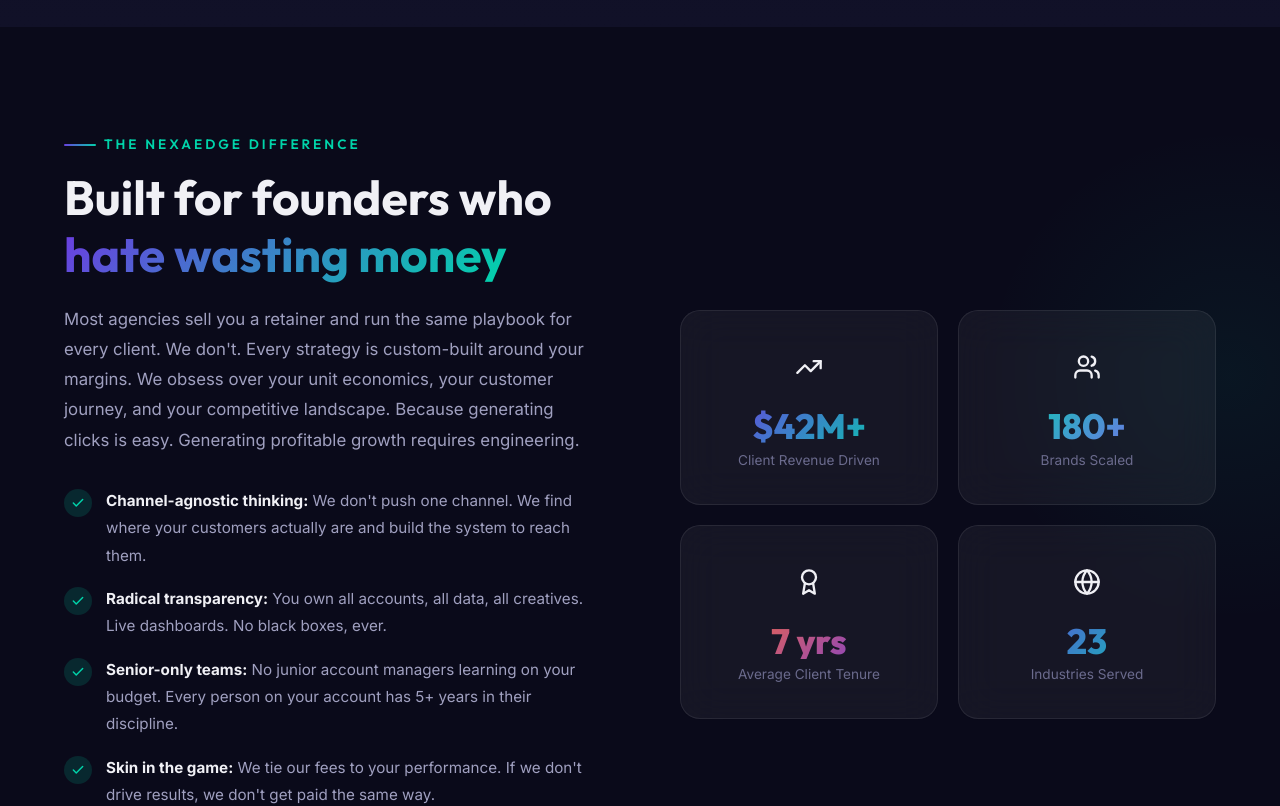
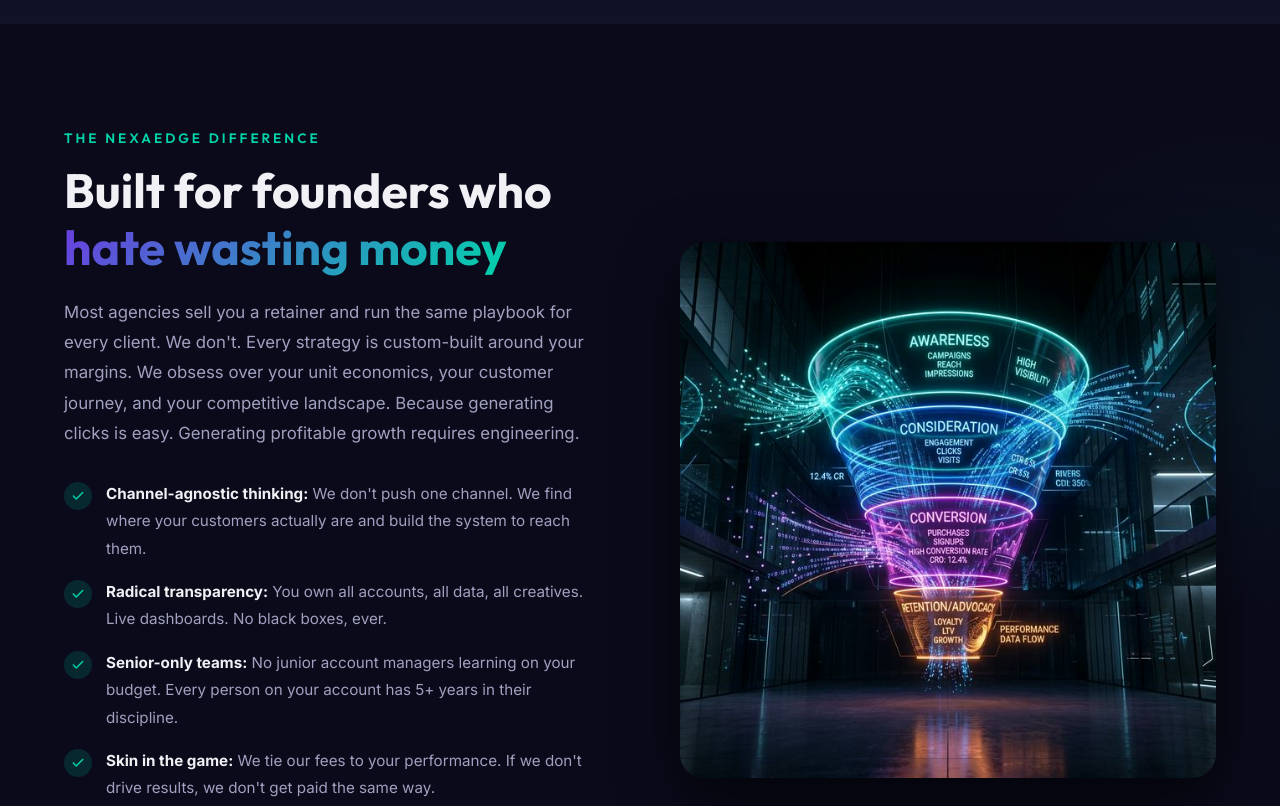
Before and after one commit to 10xneeraj/Nexa-edge-Digital, a React (Vite) app: page /#/ in a window 1280 px wide. Shown: the part 2540-3346 px from the top of the page. Built offline with nearby package versions, Linux system fonts and the light colour scheme.

Commit message:
separate contact route, premium images injection, css em-dash fix

```diff
--- a/src/App.jsx
+++ b/src/App.jsx
@@ -2,6 +2,7 @@
 import './index.css';
 import Home from './pages/Home';
 import ServiceDetail from './pages/ServiceDetail';
+import ContactPage from './pages/ContactPage';
 import Preloader from './components/Preloader';
 import Navbar from './components/Navbar';
 import Footer from './components/Footer';
@@ -16,6 +17,7 @@
       <Routes>
         <Route path="/" element={<Home />} />
         <Route path="/service/:id" element={<ServiceDetail />} />
+        <Route path="/contact" element={<ContactPage />} />
       </Routes>
       <FloatingWhatsApp />
       <BackToTop />
--- a/src/components/About.jsx
+++ b/src/components/About.jsx
@@ -1,5 +1,6 @@
 import './About.css';
 import useScrollReveal from '../hooks/useScrollReveal';
+import agencyWorkflowImg from '../assets/agency_workflow.png';
 import Icon from './Icon';
 
 const features = [
@@ -47,16 +48,20 @@
           <a href="#contact" className="btn btn-primary reveal">Let's Talk Strategy</a>
         </div>
 
-        <div className="about-visual">
-          <div className="about-stats-grid">
-            {stats.map((s, i) => (
-              <div className="glass-card about-stat-card reveal" key={i}>
-                <div className="stat-icon"><Icon name={s.icon} size={28} /></div>
-                <div className="stat-value">{s.value}</div>
-                <div className="stat-text">{s.text}</div>
-              </div>
-            ))}
-          </div>
+        <div className="about-visual reveal">
+          <div className="about-orb" />
+          <img
+            src={agencyWorkflowImg}
+            alt="NexaEdge Transparent Functional Architecture"
+            style={{
+              width: '100%',
+              borderRadius: '24px',
+              boxShadow: '0 20px 60px rgba(0,0,0,0.6)',
+              position: 'relative',
+              zIndex: 10,
+              objectFit: 'cover'
+            }}
+          />
         </div>
       </div>
     </section>
--- a/src/components/CTA.jsx
+++ b/src/components/CTA.jsx
@@ -1,4 +1,6 @@
 import './CTA.css';
+import useScrollReveal from '../hooks/useScrollReveal';
+import ScrollLink from './ScrollLink';
 
 export default function CTA({ variant }) {
   if (variant === 'mid') {
@@ -9,9 +11,9 @@
         <div className="container cta-inner">
           <h2>Stop guessing. <span className="gradient-text">Start compounding.</span></h2>
           <p>One call. A custom growth roadmap. No pitch deck, no sales pressure. Just honest strategy from people who've done it 180+ times.</p>
-          <a href="#contact" className="btn btn-accent">
+          <ScrollLink to="/contact" className="btn btn-accent">
             Claim Your Free Strategy Session
-          </a>
+          </ScrollLink>
         </div>
       </section>
     );
@@ -24,9 +26,9 @@
       <div className="container cta-inner">
         <h2>Your competitors are <span className="gradient-text">already investing.</span></h2>
         <p>Every month you wait is market share you hand to someone else. Let's fix that, starting this week.</p>
-        <a href="#contact" className="btn btn-accent">
+        <ScrollLink to="/contact" className="btn btn-accent">
           Talk to a Strategist Today
-        </a>
+        </ScrollLink>
       </div>
     </section>
   );
--- a/src/components/Footer.jsx
+++ b/src/components/Footer.jsx
@@ -9,7 +9,7 @@
   { label: 'About', href: '#about' },
   { label: 'Results', href: '#portfolio' },
   { label: 'Pricing', href: '#pricing' },
-  { label: 'Contact', href: '#contact' },
+  { label: 'Contact', href: '/contact' },
 ];
 
 const serviceLinks = [
--- a/src/components/Hero.jsx
+++ b/src/components/Hero.jsx
@@ -116,7 +116,7 @@
           </p>
 
           <div className="hero-buttons">
-            <ScrollLink to="#contact" className="btn btn-primary btn-shimmer">
+            <ScrollLink to="/contact" className="btn btn-primary btn-shimmer">
               Book a Strategy Call
             </ScrollLink>
             <ScrollLink to="#portfolio" className="btn btn-secondary">
--- a/src/components/Navbar.jsx
+++ b/src/components/Navbar.jsx
@@ -10,7 +10,7 @@
   { label: 'Portfolio', href: '#portfolio' },
   { label: 'Pricing', href: '#pricing' },
   { label: 'Blog', href: '#blog' },
-  { label: 'Contact', href: '#contact' },
+  { label: 'Contact', href: '/contact' },
 ];
 
 export default function Navbar() {
@@ -40,7 +40,7 @@
           </div>
 
           <div className="navbar-cta" style={{ display: 'flex', alignItems: 'center', gap: '12px' }}>
-            <ScrollLink to="#contact" className="btn btn-primary">Get Started</ScrollLink>
+            <ScrollLink to="/contact" className="btn btn-primary">Get Started</ScrollLink>
           </div>
 
           <button
@@ -59,7 +59,7 @@
           <ScrollLink key={link.href} to={link.href} onClick={closeMenu}>{link.label}</ScrollLink>
         ))}
         <div style={{ marginTop: '24px' }}>
-          <ScrollLink to="#contact" className="btn btn-primary" onClick={closeMenu} style={{ width: '100%', display: 'inline-block' }}>
+          <ScrollLink to="/contact" className="btn btn-primary" onClick={closeMenu} style={{ width: '100%', display: 'inline-block' }}>
             Get Started
           </ScrollLink>
         </div>
--- a/src/components/Portfolio.jsx
+++ b/src/components/Portfolio.jsx
@@ -32,8 +32,8 @@
           Work that <span className="gradient-text">speaks for itself</span>
         </h2>
         <p className="section-subtitle reveal">
-          No lorem ipsum. No mockups. These are real campaigns with real
-          numbers from real clients who gave us permission to share.
+          <p>No generic filler. No mockups. These are real campaigns with real
+          businesses. We optimize aggressively and we keep score.</p>
         </p>
 
         <div className="portfolio-filters reveal">
--- a/src/components/Pricing.jsx
+++ b/src/components/Pricing.jsx
@@ -88,7 +88,7 @@
               </ul>
 
               <ScrollLink
-                to="#contact"
+                to="/contact"
                 className={`btn ${plan.featured ? 'btn-primary' : 'btn-secondary'}`}
               >
                 {plan.cta}
--- a/src/index.css
+++ b/src/index.css
@@ -130,13 +130,7 @@
   margin-bottom: 16px;
 }
 
-.section-label::before {
-  content: '';
-  width: 32px;
-  height: 2px;
-  background: var(--gradient-primary);
-  border-radius: 2px;
-}
+
 
 .section-title {
   margin-bottom: 20px;
--- /dev/null
+++ b/src/pages/ContactPage.jsx
@@ -0,0 +1,18 @@
+import { useEffect } from 'react';
+import Contact from '../components/Contact';
+import Navbar from '../components/Navbar';
+import Footer from '../components/Footer';
+
+export default function ContactPage() {
+  useEffect(() => {
+    window.scrollTo(0, 0);
+  }, []);
+
+  return (
+    <>
+      <div style={{ paddingTop: '80px' }}>
+        <Contact />
+      </div>
+    </>
+  );
+}
--- a/src/pages/Home.jsx
+++ b/src/pages/Home.jsx
@@ -10,7 +10,6 @@
 import Pricing from '../components/Pricing';
 import Team from '../components/Team';
 import Blog from '../components/Blog';
-import Contact from '../components/Contact';
 
 export default function Home() {
   return (
@@ -27,7 +26,6 @@
       <Pricing />
       <Team />
       <Blog />
-      <Contact />
       <CTA />
     </>
   );
--- a/src/pages/ServiceDetail.jsx
+++ b/src/pages/ServiceDetail.jsx
@@ -3,6 +3,7 @@
 import { servicesData } from '../data/servicesData';
 import './ServiceDetail.css';
 import ScrollLink from '../components/ScrollLink';
+import roiImage from '../assets/roi_dashboard.png';
 
 export default function ServiceDetail() {
   const { id } = useParams();
@@ -32,7 +33,7 @@
             <h1 className="service-headline">{service.headline}</h1>
             <p className="service-intro">{service.intro}</p>
             <div className="service-cta-group">
-              <ScrollLink to="#contact" className="btn btn-primary">Claim Your Strategy Session</ScrollLink>
+              <ScrollLink to="/contact" className="btn btn-primary">Claim Your Strategy Session</ScrollLink>
             </div>
           </div>
         </div>
@@ -58,6 +59,18 @@
         <div className="container">
           <div className="details-grid">
             <div className="details-text">
+              <div className="service-hero-visual reveal">
+                <img
+                  src={roiImage}
+                  alt="Performance Marketing ROI Dashboard Analytics"
+                  style={{
+                    width: '100%',
+                    borderRadius: '24px',
+                    boxShadow: '0 24px 80px rgba(0,0,0,0.5)',
+                    objectFit: 'cover'
+                  }}
+                />
+              </div>
               <h3>The Methodology</h3>
               <p>{service.details}</p>
 
@@ -87,7 +100,7 @@
         <div className="container text-center">
           <h2>Ready to scale your {service.title.split(' ')[0]}?</h2>
           <p>Stop leaving money on the table. Speak with our growth architects today.</p>
-          <ScrollLink to="#contact" className="btn btn-primary">Book Your Audit</ScrollLink>
+          <ScrollLink to="/contact" className="btn btn-primary">Book Your Audit</ScrollLink>
         </div>
       </section>
     </div>
```
Also changed, not shown: src/assets/agency_workflow.png (added), src/assets/roi_dashboard.png (added).
